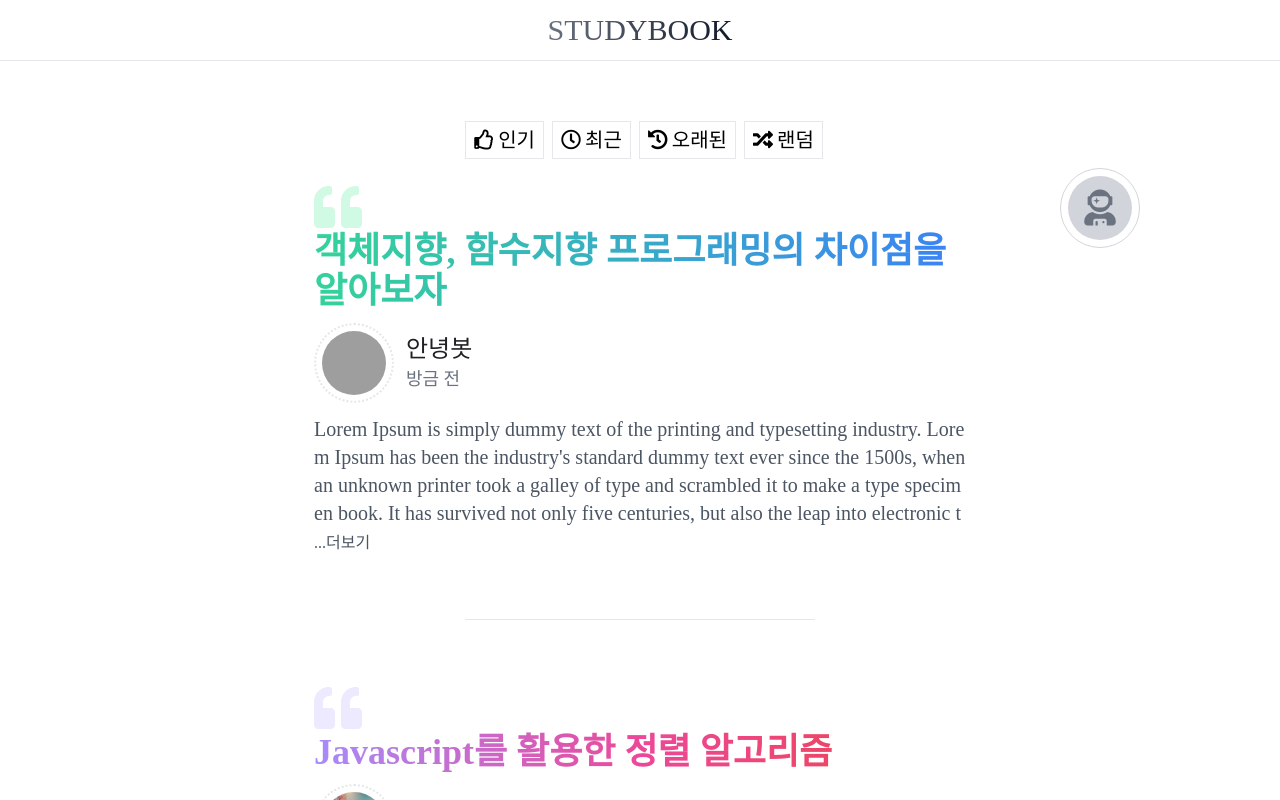
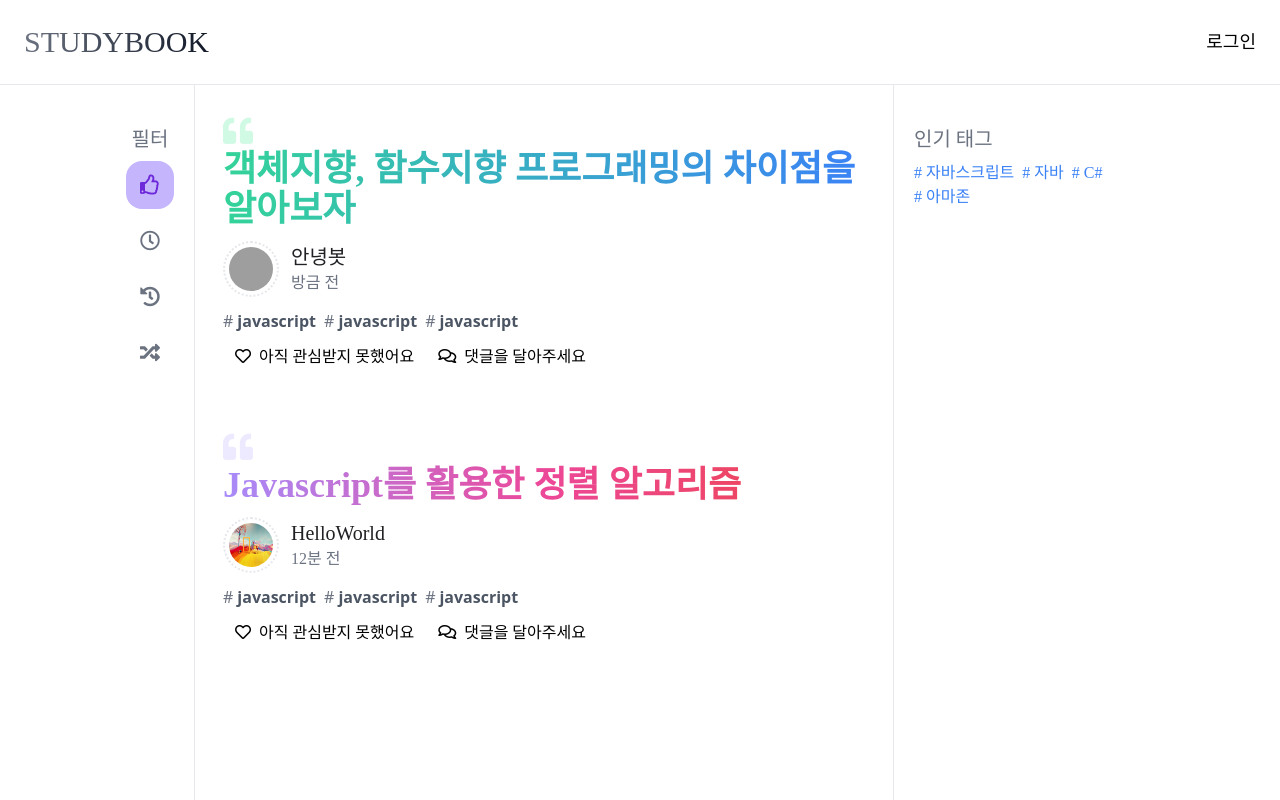
Before and after one commit to gojaebeom/StudyBook-Front, a React (Create React App) app in the folder StudyBookFrontEnd/: page / in a window 1280 px wide. Shown: the top 800 px of the page. Built offline with nearby package versions, Linux system fonts and the light colour scheme; no server answers; grey boxes are pictures that could not be loaded; a web font is replaced by a local one.

Commit message:
update: 메인페이지 수정

```diff
--- a/StudyBookFrontEnd/src/App.js
+++ b/StudyBookFrontEnd/src/App.js
@@ -16,9 +16,16 @@ export default function App() {
   <React.Fragment>
     <Switch>
       <Route exact path="/">
-          <DefaultLayout>
-            <Main />
-          </DefaultLayout>
+        <Main/>
+      </Route>
+      <Route path="/sort/latest">
+        <Main/>
+      </Route>
+      <Route path="/sort/old">
+        <Main/>
+      </Route>
+      <Route path="/sort/random">
+        <Main/>
       </Route>
       <Route exact path="/posts/create">
         <DefaultLayout>
@@ -53,8 +60,6 @@ export default function App() {
         />
       </Route>
     </Switch>
-
-
   </React.Fragment>
   );
 }
--- a/StudyBookFrontEnd/src/_reducers/index.js
+++ b/StudyBookFrontEnd/src/_reducers/index.js
@@ -2,11 +2,13 @@ import { combineReducers } from "redux";
 import loginReducer from "./modules/loginReducer";
 import postsReducer from "./modules/postsReducer";
 import postDetailReducer from "./modules/postDetailReducer";
+import postFilterReducer from "./modules/postFilterReducer";
 
 
 const mainReducer = combineReducers({
   loginReducer,
   postsReducer,
-  postDetailReducer
+  postDetailReducer,
+  postFilterReducer
 });
 export default mainReducer;
--- /dev/null
+++ b/StudyBookFrontEnd/src/_reducers/modules/postFilterReducer.js
@@ -0,0 +1,12 @@
+const postFilterState = {
+  sort:"POPULAR"
+};
+
+export default function postFilterReducer(state=postFilterState, action){
+  switch( action.type ) {
+    case "CHANGE_FILTER" :
+        return action.payload;
+    default :
+        return state;
+  }
+}
--- a/StudyBookFrontEnd/src/components/Header.js
+++ b/StudyBookFrontEnd/src/components/Header.js
@@ -3,12 +3,17 @@ import { withRouter } from "react-router-dom";
 
 function Header({ history, isCanBack }) {
   return(
-  <header className="relative w-full  flex justify-center items-center border-b z-50">
-    <div className="w-6/12 flex justify-center items-center py-3">
+  <header className="relative w-full flex justify-between items-center border-b z-50 bg-white py-6 px-6">
+    <div className="flex">
       <figure className="font-noto-black text-3xl bg-gradient-to-r from-gray-500 to-gray-900
         bg-clip-text text-transparent">
           <Link to="/">STUDYBOOK</Link>
       </figure>
+      <div className="w-6/12">
+      </div>
+    </div>
+    <div className="font-noto-bold text-lg">
+        <Link to="/login">로그인</Link>
     </div>
   </header>
   );
--- a/StudyBookFrontEnd/src/components/PostFilter.js
+++ b/StudyBookFrontEnd/src/components/PostFilter.js
@@ -1,23 +1,38 @@
-export default function PostFilter(){
+import { useEffect } from "react";
+import { useDispatch, useSelector } from "react-redux";
+import { Link, withRouter } from "react-router-dom";
+
+function PostFilter({ history }){
+
+  const filterState = useSelector(state => state.postFilterReducer);
+  const dispatch = useDispatch();
+
+  useEffect(() => {
+    const pathname = history.location.pathname;
+    if(pathname === "/") dispatch({type:"CHANGE_FILTER", payload:"POPULAR"});
+    if(pathname === "/sort/latest") dispatch({type:"CHANGE_FILTER", payload:"LATEST"});
+    if(pathname === "/sort/old") dispatch({type:"CHANGE_FILTER", payload:"OLD"});
+    if(pathname === "/sort/random") dispatch({type:"CHANGE_FILTER", payload:"RANDOM"});
+  });
 
   return(
-  <div className="font-noto-light flex justify-start items-center mt-3">
-    <button className="border px-2 py-1 text-xl ml-2">
-      <i className="far fa-thumbs-up mr-1"></i>
-      인기
-    </button>
-    <button className="border px-2 py-1 text-xl ml-2">
-      <i className="far fa-clock mr-1"></i>
-      최근
-    </button>
-    <button className="border px-2 py-1 text-xl ml-2">
-      <i className="fas fa-history mr-1"></i>
-      오래된
-    </button>
-    <button className="border px-2 py-1 text-xl ml-2">
-      <i className="fas fa-random mr-1"></i>
-      랜덤
-    </button>
+  <div className="font-noto-light flex flex-col items-center mt-10 mr-5">
+    <div className="text-xl text-gray-500 font-noto-bold mb-2">
+      필터
+    </div>
+    <Link to="/" title="인기" className={`${filterState === "POPULAR" && "bg-purple-300 text-purple-700"} w-12 h-12 flex justify-center items-center rounded-2xl text-xl  text-gray-500 hover:bg-purple-300 hover:text-purple-700 transition-all mb-2`}>
+      <i className="far fa-thumbs-up"></i>
+    </Link>
+    <Link to="/sort/latest" title="최신" className={`${filterState === "LATEST" && "bg-yellow-300 text-yellow-600"} w-12 h-12 flex justify-center items-center rounded-2xl text-gray-500 hover:bg-yellow-300 hover:text-yellow-600 text-xl mb-2 `}>
+      <i className="far fa-clock"></i>
+    </Link>
+    <Link to="/sort/old" title="오래된" className={`${filterState === "OLD" && "bg-green-300 text-green-700"} w-12 h-12 flex justify-center items-center rounded-2xl text-gray-500 hover:bg-green-300 hover:text-green-700 text-xl mb-2`}>
+      <i className="fas fa-history"></i>
+    </Link>
+    <Link to="/sort/random" title="랜덤" className={`${filterState === "RANDOM" && "bg-indigo-300 text-indigo-700"} w-12 h-12 flex justify-center items-center rounded-2xl text-gray-500 hover:bg-indigo-300 hover:text-indigo-700 text-xl mb-2`}>
+      <i className="fas fa-random"></i>
+    </Link>
   </div>
   );
 }
+export default withRouter(PostFilter);
--- a/StudyBookFrontEnd/src/components/PostListItem.js
+++ b/StudyBookFrontEnd/src/components/PostListItem.js
@@ -6,39 +6,68 @@ export default function PostListItem({ item, qouteColor, titleColor, profileBord
   return(
   <React.Fragment>
   <div className="w-full flex flex-col items-center">
-    <div className="group relative w-full p-6 ">
-      <i className={`fas fa-quote-left ${qouteColor} text-5xl  transition-all`}></i>
+    <div className="group relative w-full p-7">
+
+      <i className={`fas fa-quote-left ${qouteColor} text-3xl  transition-all`}></i>
+      <Link to="/posts/1">
         <h1 className={`font-noto-black text-4xl
         bg-gradient-to-r ${titleColor}
         bg-clip-text text-transparent mb-3`}>
             {item.title}
         </h1>
+      </Link>
+
+      <div className="w-full flex justify-start">
         <div className="flex justify-start items-center mb-3">
             {/* 프로필 이미지 */}
-          <div className={`w-20 h-20 rounded-full overflow-hidden border-2 border-dotted flex justify-center items-center
+            <div className={`w-14 h-14 rounded-full overflow-hidden border-2 border-dotted flex justify-center items-center
             mr-3 hover:${profileBorderColor} transition-all cursor-pointer`}>
-              <img className="w-16 h-16 rounded-full"
+                <img className="w-11 h-11 rounded-full"
                     src={item.profileImg ? item.profileImg : CoverImg} alt="cover img" />
             </div>
-          <div className="flex flex-col font-noto-medium text-2xl ">
-              <div className="font-noto-medium text-black text-2xl">
+            <div className="flex flex-col font-noto-medium">
+                <div className="font-noto-medium text-black text-xl">
                   {item.nickname}
                 </div>
-              <div className="font-noto-regular text-lg text-gray-500">
+                <div className="font-noto-regular text-base text-gray-500">
                   {item.publishedAt}
                 </div>
             </div>
         </div>
-      <Link to="/posts/1" className="font-noto-regular text-xl text-gray-600 group-hover:text-black">
-        <div dangerouslySetInnerHTML={{ __html: item.content }} className="
-          max-h-28 overflow-y-hidden overflow-ellipsis break-all
-          transition-all">
       </div>
-        <span className="text-base">...더보기</span>
+
+
+      <div className="flex">
+        <Link to="/" className="mr-2">
+          <span className="text-gray-500 mr-1">#</span>
+          <span className="text-gray-600 font-bold">javascript</span>
+        </Link>
+        <Link to="/" className="mr-2">
+          <span className="text-gray-500 mr-1">#</span>
+          <span className="text-gray-600 font-bold">javascript</span>
+        </Link>
+        <Link to="/" className="mr-2">
+          <span className="text-gray-500 mr-1">#</span>
+          <span className="text-gray-600 font-bold">javascript</span>
+        </Link>
+      </div>
+
+      <div className="flex mt-2">
+        <Link to="/" className="py-1 px-3 hover:bg-gray-50 transition-all rounded-md font-noto-thin">
+          <i className="far fa-heart mr-2"></i>
+          <span>아직 관심받지 못했어요</span>
+        </Link>
+        <Link to="/" className="py-1 px-3 hover:bg-gray-50 transition-all rounded-md font-noto-thin">
+          <i className="far fa-comments mr-2"></i>
+          <span>댓글을 달아주세요</span>
         </Link>
       </div>
     </div>
-  <div className="relative w-1/2 border-b  my-10"></div>
+
+    {/* <div className="w-full flex justify-center my-10">
+        <div className="border-b w-4/12 "></div>
+    </div> */}
+  </div>
   </React.Fragment>
   );
 }
--- /dev/null
+++ b/StudyBookFrontEnd/src/components/TopTagList.js
@@ -0,0 +1,25 @@
+import { Link } from "react-router-dom";
+
+export default function TopTagList(){
+  return(
+  <div className="flex flex-col items-start w-60 mt-10 ml-5">
+    <div className="font-noto-bold text-xl text-gray-500 mb-2">
+      인기 태그
+    </div>
+    <div className="flex flex-wrap">
+      <Link to="/" className="font-noto-regular text-blue-500 mr-2">
+        # 자바스크립트
+      </Link>
+      <Link to="/" className="font-noto-regular text-blue-500 mr-2">
+        # 자바
+      </Link>
+      <Link to="/" className="font-noto-regular text-blue-500 mr-2">
+        # C#
+      </Link>
+      <Link to="/" className="font-noto-regular text-blue-500 mr-2">
+        # 아마존
+      </Link>
+    </div>
+  </div>
+  );
+}
--- a/StudyBookFrontEnd/src/components/layouts/DefaultLayout.js
+++ b/StudyBookFrontEnd/src/components/layouts/DefaultLayout.js
@@ -1,26 +1,20 @@
-import { useSelector } from "react-redux";
 import Header from "../Header";
-import LoggedInButton from "../LoggedInButton";
-import LoginButton from "../LoginButton";
-import LoginButtonContainer from "../LoginButtonContainer";
 
-export default function DefaultLayout({ children }){
-
-  const loginState = useSelector(state => state.loginReducer)
-
+export default function DefaultLayout({ left, main, right }){
   return(
   <div className="App w-full flex flex-col items-center">
     <Header/>
-    <div className="relative w-full md:w-700 h-screen flex flex-col items-center z-10">
-
-      <br/>
-      { children }
+    <div className="w-full flex justify-center">
+      <div className="relative hidden md:w-auto h-screen md:flex flex-col items-end z-10 ">
+        { left }
+      </div>
+      <div className="relative w-full md:w-700 h-screen flex flex-col items-center z-10 border-r border-l">
+        { main }
+      </div>
+      <div className="relative hidden md:w-auto h-screen md:flex flex-col items-center z-10 ">
+        { right }
+      </div>
     </div>
-    <LoginButtonContainer>
-      { loginState && <LoggedInButton /> }
-      { !loginState && <LoginButton /> }
-    </LoginButtonContainer>
-
   </div>
   );
 }
--- a/StudyBookFrontEnd/src/components/pages/Main.js
+++ b/StudyBookFrontEnd/src/components/pages/Main.js
@@ -4,6 +4,8 @@ import PostListItem from "../PostListItem";
 import PostList from "../PostList";
 import React from "react";
 import { useSelector } from "react-redux";
+import DefaultLayout from "../layouts/DefaultLayout";
+import TopTagList from "../TopTagList";
 
 
 export default function Main(){
@@ -11,11 +13,12 @@ export default function Main(){
   const postsState = useSelector(state => state.postsReducer);
 
   return(
-  <React.Fragment>
-    <br/>
-    {/* <PostSearch/> */}
-    <PostFilter/>
-    <PostList>
+  <DefaultLayout
+    left={
+      <PostFilter/>
+    }
+    main={
+      <PostList>
       {
         postsState.posts.map( (item, index) => {
           if(index % 2 === 0)
@@ -37,6 +40,10 @@ export default function Main(){
         })
       }
     </PostList>
-  </React.Fragment>
+    }
+    right={
+      <TopTagList/>
+    }
+  />
   );
 }
--- a/StudyBookFrontEnd/src/index.css
+++ b/StudyBookFrontEnd/src/index.css
@@ -33,6 +33,10 @@
     src: url(./fonts/Pacifico-Regular.ttf);
 }
 
+/* body{
+  background-color: #FAFAFA;
+} */
+
 .text-black{
     color:#202124 !important;
 }
```
Also changed, not shown: 1 other file (tests, documents, lock files or other folders). Lines whose indentation alone changed are shown as unchanged.
